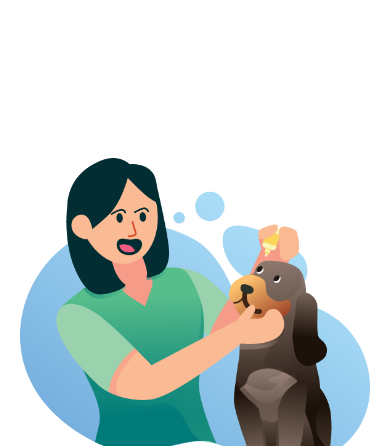
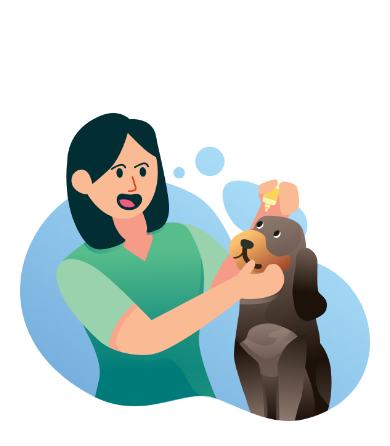
Before and after one commit to ErickStadnick/WeCare-CSS, a plain HTML site: page index.html in a window 390 px wide. Shown: the top 446 px of the page. Drawn offline with Linux system fonts and the light colour scheme.

Commit message:
Consertando com a ajuda da Giovanna

```diff
--- a/style.css
+++ b/style.css
@@ -135,27 +135,24 @@ p{
 
 @media screen and (max-width: 900px){
 
-    body{
-        width: 390px;
-        height: 800px;
-        margin-left: auto;
-}
+    body {
+        width: 100%;
+        max-width: 390px; /* opcional, se quiser limitar a largura */
+        max-height: 800px;
+        height: auto;
+        margin: 0 auto; /* centraliza corretamente */
     }
 
-    div{
-        display: none;
-    }
+    div { display: none; }
+    p   { display: none; }
 
-    p{
-        display: none;
-    }
-
-    img{
+    img {
         display: block;
         width: 100%;
         height: auto;
-        margin-left: auto;
-        padding: 20px;
+        margin: 0 auto;
+        margin-top: 113px;
+        padding: 0 20px;
     }
 
     h1{
@@ -184,7 +181,4 @@ p{
         text-align: center;
         margin: 120px auto;
     }
-
-
-
 }
```
